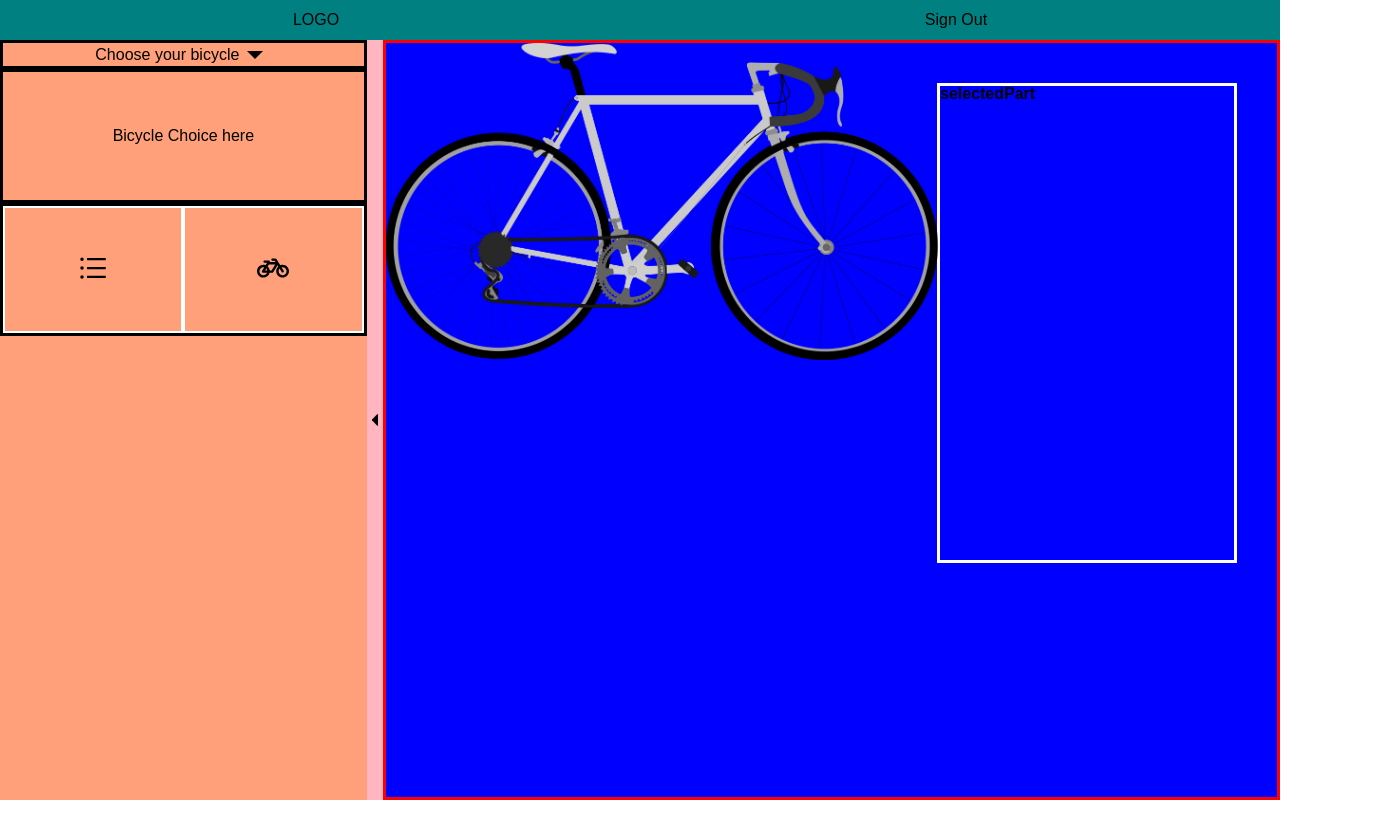
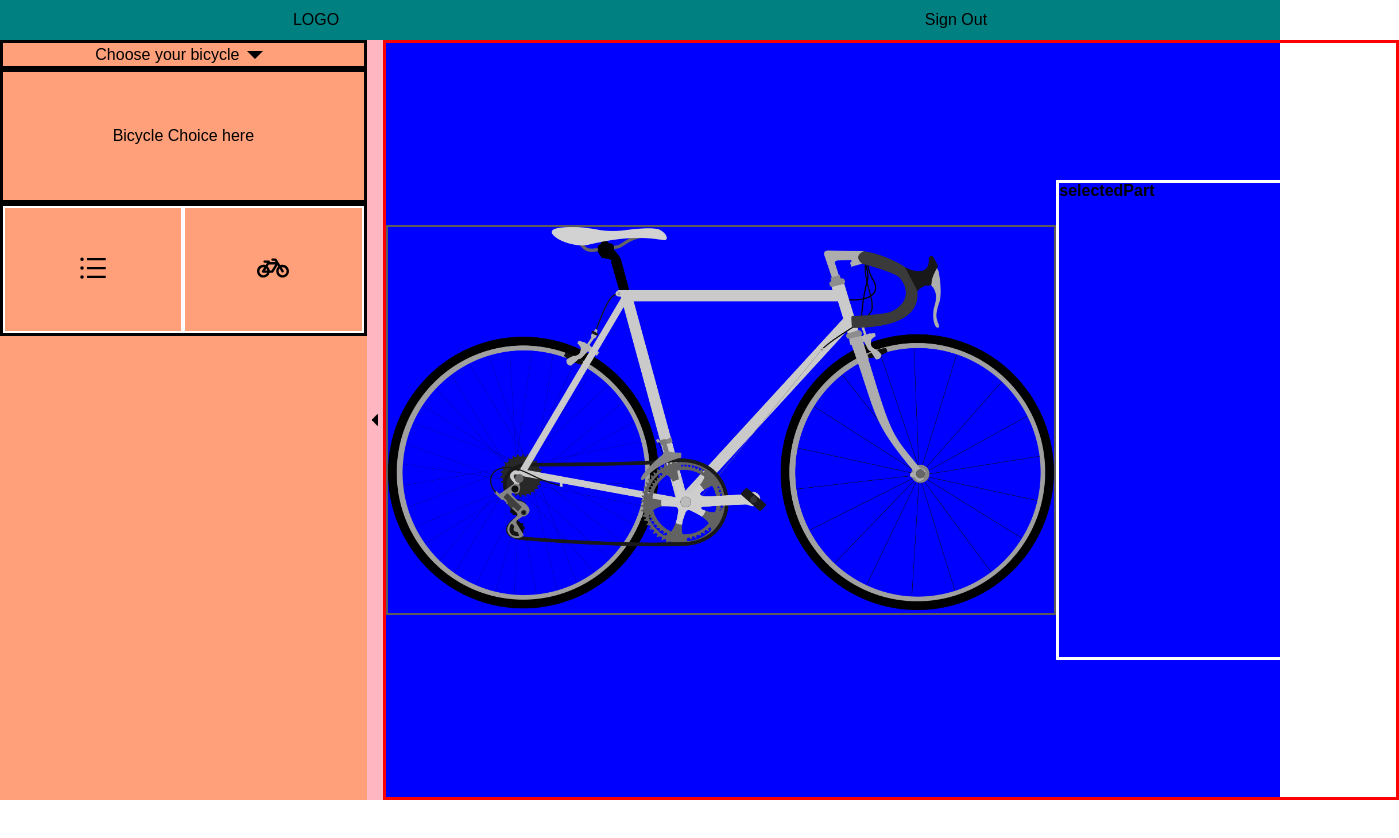
Before and after one commit to alexlangev/bicycle-maintenance-tracker, a React (Create React App) app in the folder client/: page / in a window 1280 px wide. Shown: the top 838 px of the page, 1399 px wide, since content can reach past the window. Before the commit the page ends 800 px from the top, so only its background shows below. Built offline with nearby package versions, Linux system fonts and the light colour scheme; no server answers.

Commit message:
finished bike image responsive

```diff
--- a/client/src/App.js
+++ b/client/src/App.js
@@ -72,6 +72,7 @@ const ContentWrapper = styled.div`
   display: flex;
   flex-direction: row;
   justify-content: flex-start;
+  align-items: center;
 `
 
 export default App;
--- a/client/src/components/BikeInfo/BikeImage.js
+++ b/client/src/components/BikeInfo/BikeImage.js
@@ -12,8 +12,10 @@ const BikeImage = () => {
   const {selectedPart, setSelectedPart} = React.useContext(SelectedPartContext);
   return (
     <BikeImageWrapper>
+      <CompleteBikeWrapper>
         <CompleteBike src='images/complete.png'/>
           {/* Parts are display:none unless they are selected with context */}
+        <PartsWrapper>
           <Chain
             src='/images/chain.png'
             onClick={() => setSelectedPart('chain')}
@@ -44,6 +46,9 @@ const BikeImage = () => {
             role="button"
             tabIndex="0"
           />
+        </PartsWrapper>
+      </CompleteBikeWrapper>
+
     </BikeImageWrapper>
   )
 }
@@ -51,11 +56,24 @@ const BikeImage = () => {
 const BikeImageWrapper = styled.div`
   display: flex;
   flex-direction:column;
-  justify-content: flex-start;
-  align-items: flex-start;
+  justify-content: center;
+  align-items: center;
   width: 75%;
-  height: 100%;
+  height: auto;
   filter: grayscale(100%);
+  border: 2px solid green;
+`
+
+const CompleteBikeWrapper = styled.div`
+  min-width: 500pt;
+  width: 100%;
+  height: auto;
+`
+
+const PartsWrapper = styled.div`
+  height: 0;
+  width: 100%;
+  overflow: visible;
 `
 
 const CompleteBike = styled.img`
@@ -65,34 +83,36 @@ const CompleteBike = styled.img`
 const Chain = styled.img`
   z-index: 2;
   width: 34%;
-  transform: translate(50%,-172%);
-
+  transform: translate(50%,-389.5%);
+  opacity: 0%;
 `
 
 const Chainrings = styled.img`
   z-index: 2;
   width: 12.5%;
-  transform: translate(305%,-286%);
-
+  transform: translate(32%,-416%);
+  opacity: 0%;
 `
 
 const FrontTire = styled.img`
   z-index: 1;
   width: 41%;
-  transform: translate(144.5%,-161.5%);
-
+  transform: translate(31%,-100.5%);
+  opacity: 0%;
 `
 
 const RearTire = styled.img`
   z-index: 1;
   width: 41%;
-  transform: translate(0%,-261.5%);
+  transform: translate(0%,-200.5%);
+  opacity: 0%;
 `
 
 const Casette = styled.img`
   z-index: 3;
   width: 6.5%;
-  transform: translate(255%,-1983%);
+  transform: translate(-371%,-1509%);
+  opacity: 0%;
 `
 
 export default BikeImage;
--- a/client/src/components/BikeInfo/PartInfo.js
+++ b/client/src/components/BikeInfo/PartInfo.js
@@ -24,7 +24,7 @@ const PartInfo = () => {
 }
 
 const PartInfoWrapper = styled.div`
-  margin: 5vh 5vh 0 0;
+  margin: 0 5vh 0 0;
   border: 3px solid white;
   width: 25%;
   min-width: 225pt;
--- a/client/src/components/BikeInfo/index.js
+++ b/client/src/components/BikeInfo/index.js
@@ -22,6 +22,7 @@ const BikeInfo = (props) => {
 const BikeInfoWrapper = styled.div`
   display: flex;
   flex-direction: row;
+  align-items: center;
 
   border: red 3px solid;
   width: 100%;
```
Also changed, not shown: client/public/images/crank (2).png (deleted), client/public/images/pneus (2).png (deleted). Lines whose indentation alone changed are shown as unchanged.
